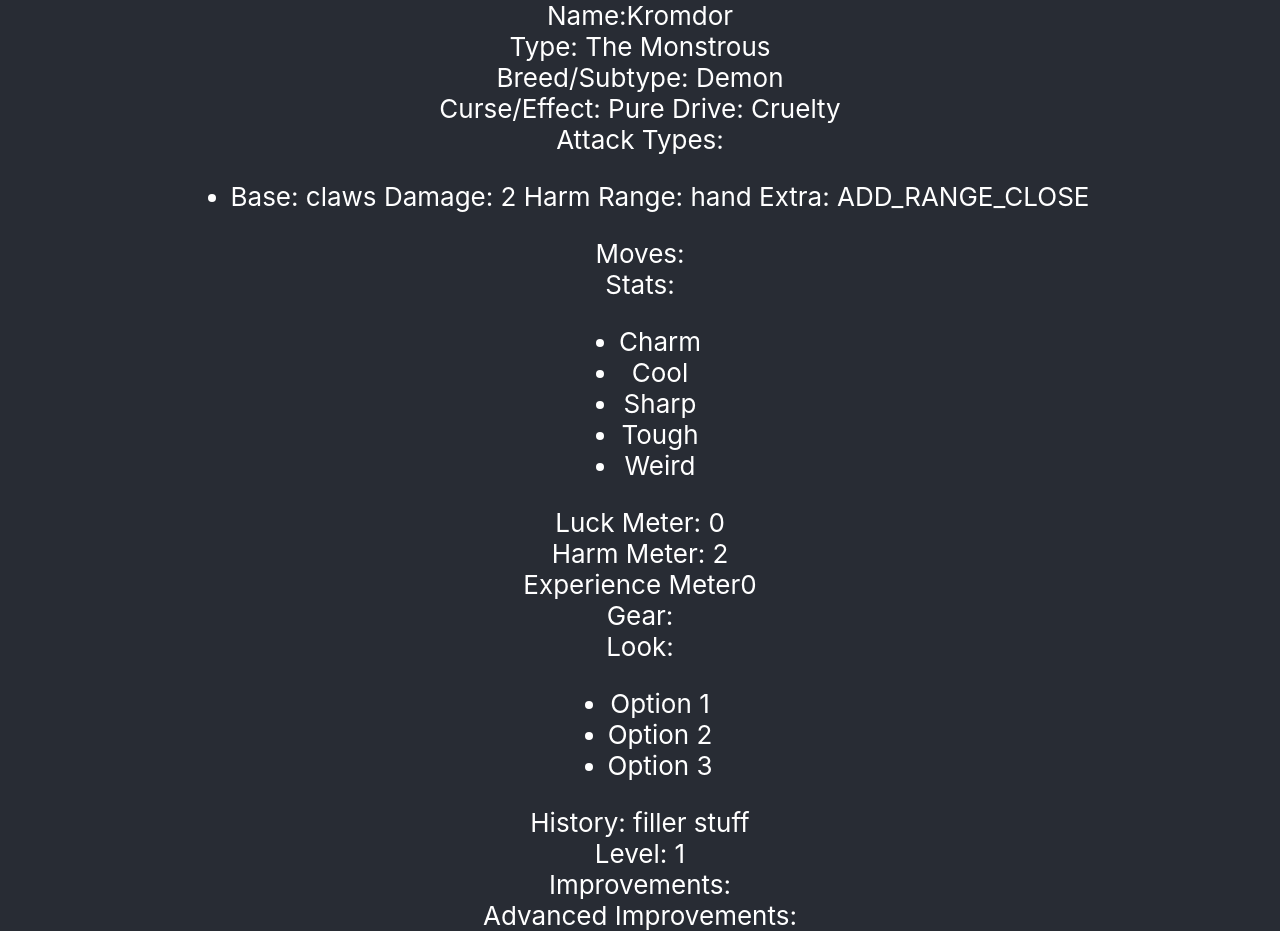
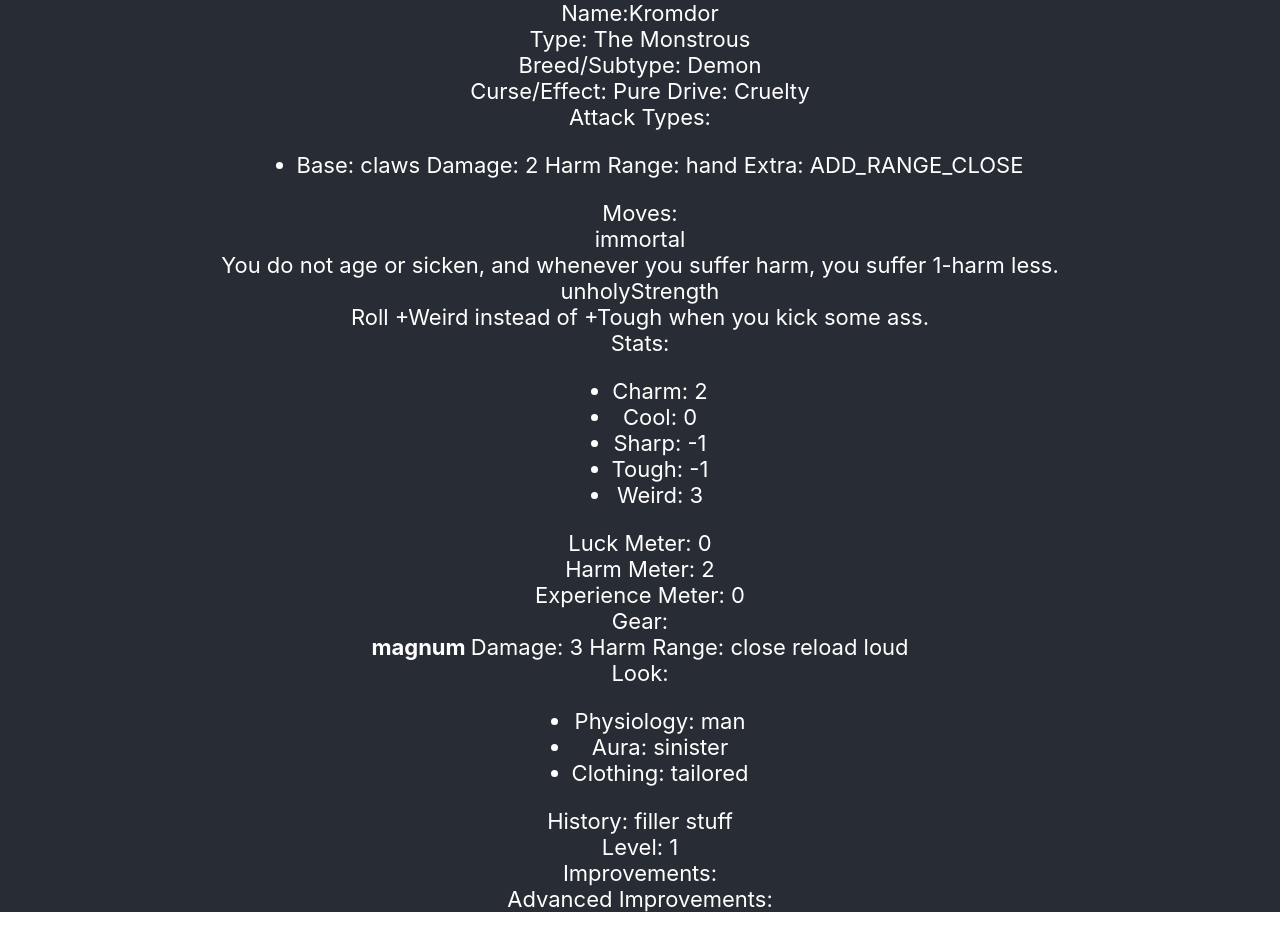
Before and after one commit to swampcamel/motw-companion, a React (Create React App) app: page / in a window 1280 px wide. Built offline with nearby package versions, Linux system fonts and the light colour scheme.

Commit message:
finish outputs

```diff
--- a/src/App.js
+++ b/src/App.js
@@ -11,7 +11,7 @@ class App extends Component {
       {"type": "claws", "harmValue": 2, "range": "hand"},
       "extra": [{"type": "ADD_RANGE_CLOSE"}]}],
     [{"type": "immortal", "description": "You do not age or sicken, and whenever you suffer harm, you suffer 1-harm less."},
-    {"type": "unholyStrength", "description": "Roll +Weird instead of +Tough when you <strong>kick some ass.</strong>"}],
+    {"type": "unholyStrength", "description": "Roll +Weird instead of +Tough when you kick some ass."}],
     [{"type": "magnum", "harmValue": 3, "range": "close", "reload": true, "volume": "loud", "extraAttribute": null}],
     {"physiology": "man", "aura": "sinister", "clothing": "tailored"},
      [], [], 0, 2)
@@ -45,31 +45,57 @@ class App extends Component {
             )}
           </ul>
         </div>
-        <div>Moves: </div>
+        <div>Moves:
+          {newHero.movesArray.map(( move, index ) =>
+            <div key={index}>
+              <div>{move.type}</div>
+              <div>{move.description}</div>
+            </div>
+          )}
+        </div>
         <div>Stats:
           <ul>
-            <li>Charm</li>
-            <li>Cool</li>
-            <li>Sharp</li>
-            <li>Tough</li>
-            <li>Weird</li>
+            <li>Charm: {newHero.statsObject.charm}</li>
+            <li>Cool: {newHero.statsObject.cool}</li>
+            <li>Sharp: {newHero.statsObject.sharp}</li>
+            <li>Tough: {newHero.statsObject.tough}</li>
+            <li>Weird: {newHero.statsObject.weird}</li>
           </ul>
         </div>
         <div>Luck Meter: {newHero.luckPointValue}</div>
         <div>Harm Meter: {newHero.harmPointValue}</div>
-        <div>Experience Meter{newHero.xpPointValue}</div>
-        <div>Gear: </div>
+        <div>Experience Meter: {newHero.xpPointValue}</div>
+        <div>Gear:
+          {newHero.gearArray.map(( gear, index ) =>
+            <div key={index}>
+              <span><strong>{gear.type} </strong></span>
+              <span>Damage: {gear.harmValue} Harm </span>
+              <span>Range: {gear.range} </span>
+              <span>{gear.reload ? "reload" : null} </span>
+              <span>{gear.volume} </span>
+              <span>{gear.extraAttribute}</span>
+            </div>
+          )}
+        </div>
         <div>Look:
           <ul>
-            <li>Option 1</li>
-            <li>Option 2</li>
-            <li>Option 3</li>
+            <li>Physiology: {newHero.lookObject.physiology}</li>
+            <li>Aura: {newHero.lookObject.aura}</li>
+            <li>Clothing: {newHero.lookObject.clothing}</li>
           </ul>
         </div>
         <div>History: {newHero.history}</div>
         <div>Level: {newHero.level}</div>
-        <div>Improvements: </div>
-        <div>Advanced Improvements: </div>
+        <div>Improvements:
+          {newHero.improvementsArray.map(( improvement, index ) =>
+            <div key={index}>"Improvement"</div>
+          )}
+        </div>
+        <div>Advanced Improvements:
+          {newHero.advancedImprovementsArray.map(( improvement, index ) =>
+            <div key={index}>"Improvement"</div>
+          )}
+        </div>
         </header>
       </div>
     );
--- a/src/App.scss
+++ b/src/App.scss
@@ -9,6 +9,6 @@
   flex-direction: column;
   align-items: center;
   justify-content: center;
-  font-size: calc(10px + 2vmin);
+  font-size: calc(6px + 2vmin);
   color: white;
 }
```
